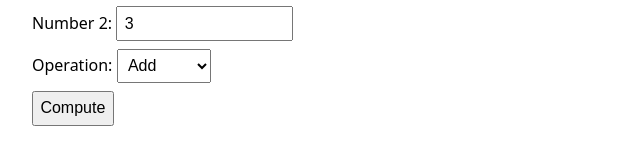
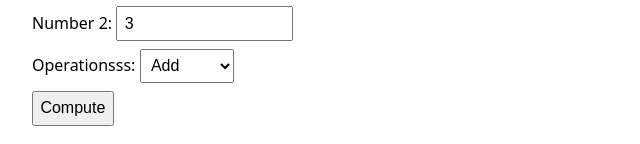
Before and after one commit to jmiguelcheq/calculator-demo-staging, a plain HTML site: page index.html in a window 1280 px wide. Shown: the part 192-336 px from the top of the page, without its empty margins (0-640 px from the left). Drawn offline with Linux system fonts and the light colour scheme.

Commit message:
[skip ci] Deploy updated index.html to STAGING (build #14)

```diff
--- a/index.html
+++ b/index.html
@@ -19,7 +19,7 @@
     <div class="row"><label>Number 1: <input id="a" type="number" value="2" step="any"></label></div>
     <div class="row"><label>Number 2: <input id="b" type="number" value="3" step="any"></label></div>
     <div class="row">
-      <label>Operation:
+      <label>Operationsss:
         <select id="op">
           <option value="add" selected>Add</option>
           <option value="sub">Subtract</option>
```
